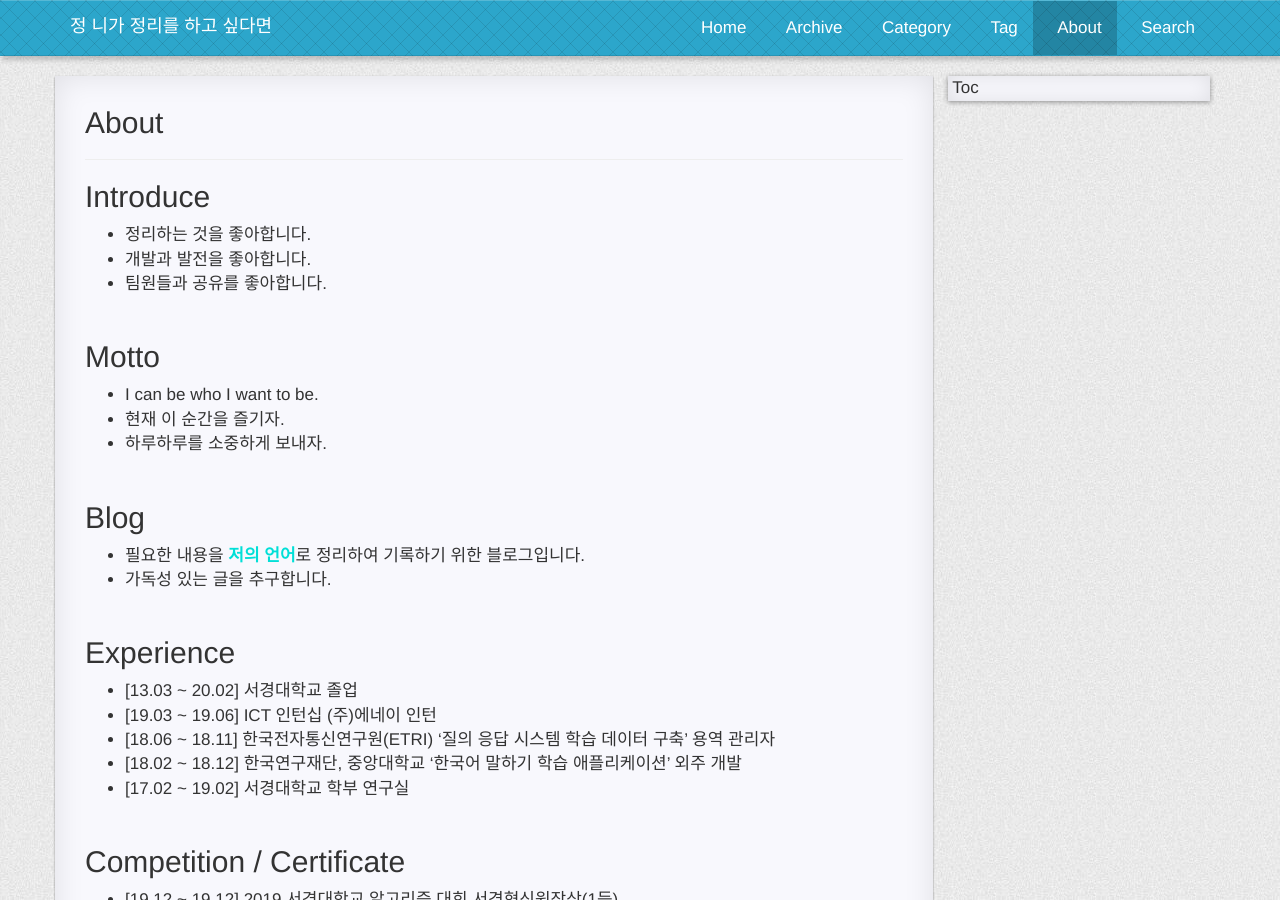
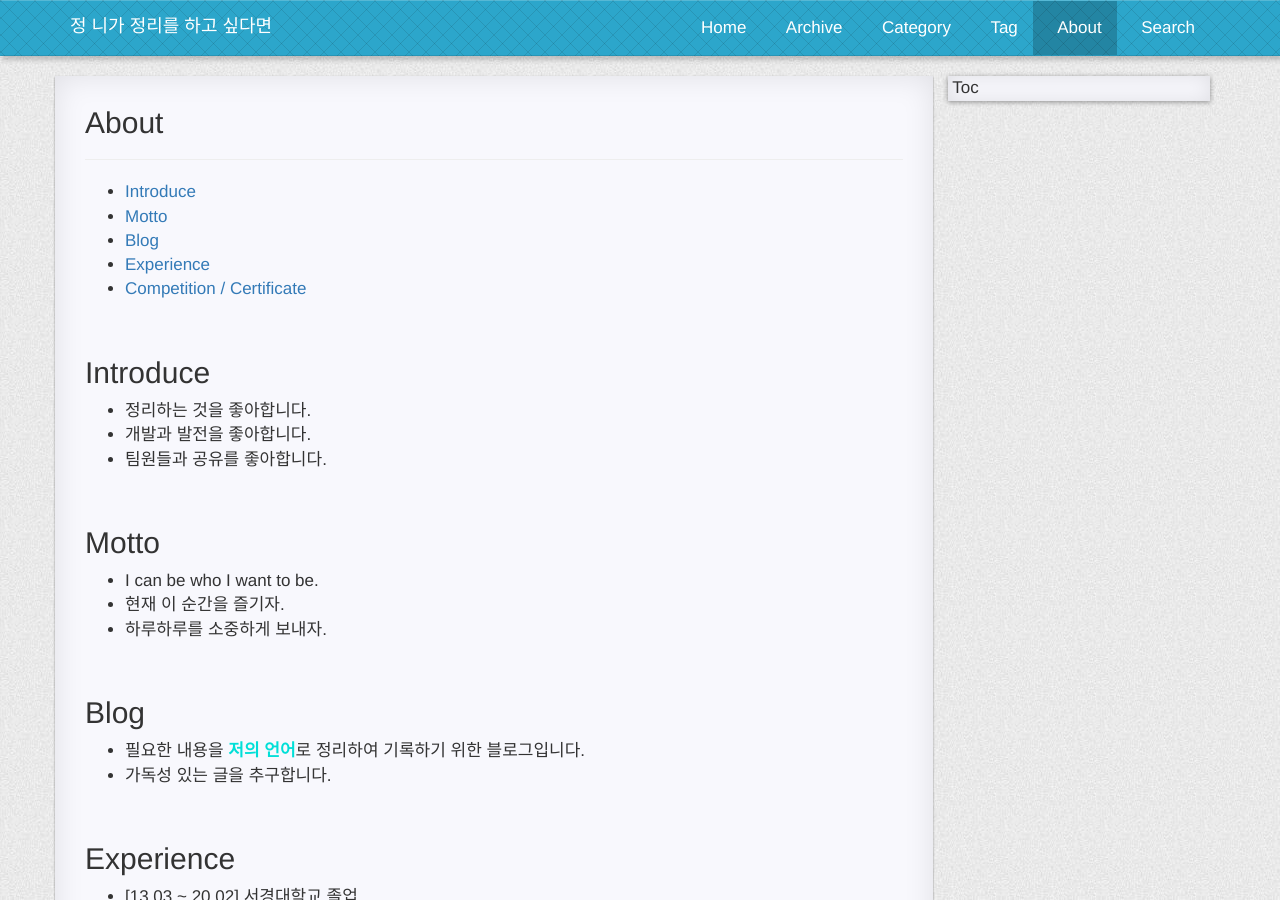
Before and after one commit to iyoungman/iyoungman.github.io, a Jekyll site: the page built from pages/4about.md, in a window 1280 px wide and 900 px high. Built offline with Jekyll 4.4.1, drawn with Linux system fonts in a browser that asks for light colours; nearby versions of some CDN libraries; some web fonts are replaced; comment, search, counter and statistics services are not loaded; a style sheet for code colours, icons or effects is not loaded.

Commit message:
Update 4about.md

```diff
--- a/pages/4about.md
+++ b/pages/4about.md
@@ -6,21 +6,29 @@ icon: octicon-heart
 isNavItem: true
 ---
 
+* TOC
+{:toc}
+
+<br>
+
 ## Introduce
 * 정리하는 것을 좋아합니다.
 * 개발과 발전을 좋아합니다.
 * 팀원들과 공유를 좋아합니다.
+
 <br>
 
 ## Motto
 * I can be who I want to be.
 * 현재 이 순간을 즐기자.
 * 하루하루를 소중하게 보내자.
+
 <br>
 
 ## Blog
 * 필요한 내용을 **저의 언어**로 정리하여 기록하기 위한 블로그입니다.
 * 가독성 있는 글을 추구합니다.
+
 <br>
 
 ## Experience
@@ -29,6 +37,7 @@ isNavItem: true
 * [18.06 ~ 18.11] 한국전자통신연구원(ETRI) '질의 응답 시스템 학습 데이터 구축'  용역 관리자
 * [18.02 ~ 18.12] 한국연구재단, 중앙대학교 '한국어 말하기 학습 애플리케이션' 외주 개발
 * [17.02 ~ 19.02] 서경대학교 학부 연구실
+
 <br>
 
 ## Competition / Certificate
@@ -39,7 +48,3 @@ isNavItem: true
 * [18.03 ~ 18.11] 2018 한이음 공모전 수료
 
 <br>
-<br>
-
-## Comments
-{% include disqus_comments.html %}
```
